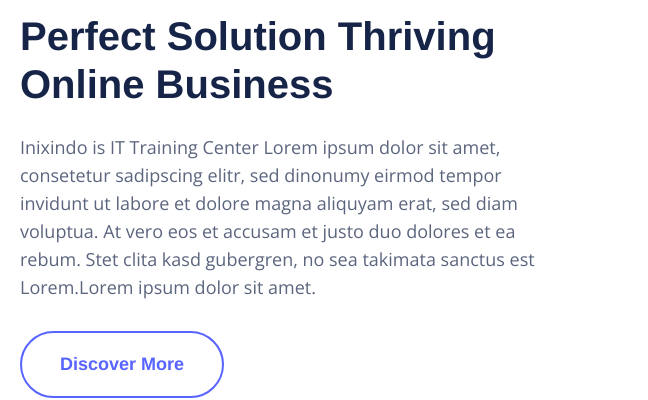
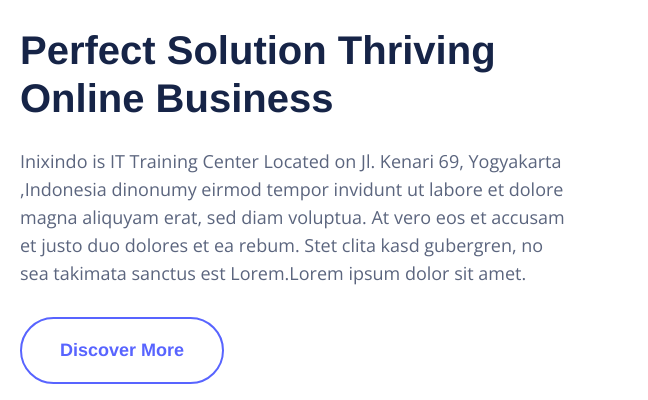
Before and after one commit to faizaldr/projek, a plain HTML site: page index.html in a window 1280 px wide. Shown: the part 1360-1760 px from the top of the page, 632-1280 px from the left. Drawn offline with nearby package versions, Linux system fonts and the light colour scheme.

Commit message:
update br 2700

```diff
--- a/index.html
+++ b/index.html
@@ -2697,7 +2697,7 @@
                             <p class="wow fadeInUp" data-wow-delay=".4s"
                                 style="visibility: visible; animation-delay: 0.4s; animation-name: fadeInUp;">
                                 Inixindo is IT Training Center
-                                Lorem ipsum dolor sit amet, consetetur sadipscing elitr, sed
+                                Located on Jl. Kenari 69, Yogyakarta ,Indonesia
                                 dinonumy eirmod tempor invidunt ut labore et dolore magna
                                 aliquyam erat, sed diam voluptua. At vero eos et accusam et
                                 justo duo dolores et ea rebum. Stet clita kasd gubergren, no
```
